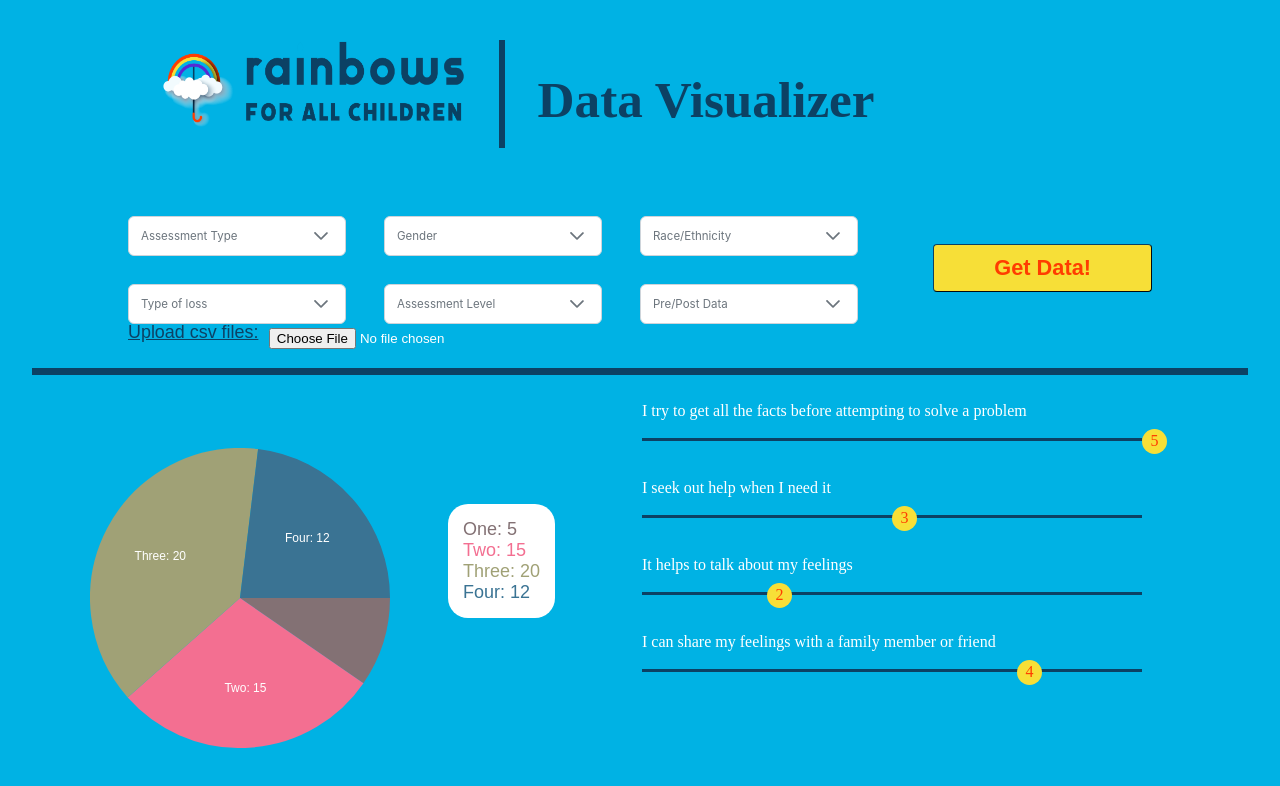
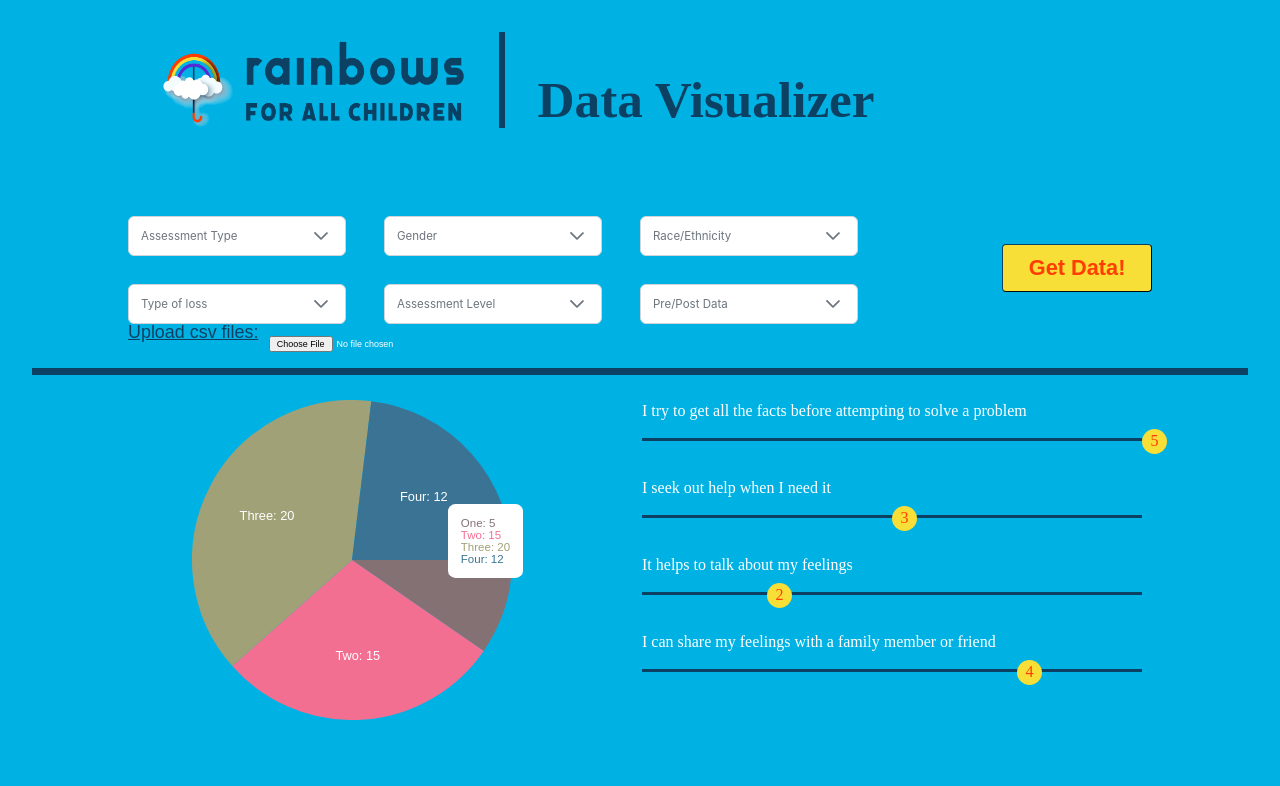
Before and after one commit to anoushkasarup/RFAC, a React (Create React App) app in the folder frontend/: page / in a window 1280 px wide. Shown: the top 786 px of the page. Built offline with nearby package versions, Linux system fonts and the light colour scheme.

Commit message:
Fixed up some formatting and made upload reset after submitted

```diff
--- a/frontend/src/App.css
+++ b/frontend/src/App.css
@@ -2,6 +2,9 @@
 
 .App {
   background-color: #00b2e4;
+  overflow: auto;
+  /* min-height: 300px;
+  min-width: 500px; */
 }
 
 .App-header {
@@ -35,8 +38,8 @@ h1{
 .vl {
   position: absolute;
   border-left: 0.5vw solid #0c4164;
-  aspect-ratio: 1/18;
-  top: 5%;
+  aspect-ratio: 1/16;
+  top: 4%;
   left: 39%;
 }
 
--- a/frontend/src/App.js
+++ b/frontend/src/App.js
@@ -31,6 +31,9 @@ function App(){
             <Slider/>
 
         </header>
+        {/* <Pie />
+
+        <Slider/> */}
     </div>
   );
 }
--- a/frontend/src/components/button.css
+++ b/frontend/src/components/button.css
@@ -2,7 +2,7 @@ button{
     font-family: sans-serif;
     background-color: #f7df37;
     color: #ff3d00;
-    padding: 10px 60px;
+    padding: 0.8% 2%;
     position: absolute;
     right: 10%;
     top: 30.5%;
--- a/frontend/src/components/fileupload.css
+++ b/frontend/src/components/fileupload.css
@@ -1,21 +1,24 @@
 .upload_button{
     position: absolute;
-    top: 41%;
+    top: 42%;
     left: 21%;
     width: 17%;
     height: 5%;
+
+    font-size: 0.7vw;
 }
+
 
 .submit_button{
     position: absolute;
-    top: 41%;
+    top: 42%;
     left: 35%;
     width: 7%;
     height: 3%;
     text-align: center;
     font-size: 1vw;
-    padding: 1px 4px;
-    border-width: 0px;
+    padding: 0.1%;
+    border-width: 0%;
     background-color: #0c4164;
     color: #f7df37;
 }
--- a/frontend/src/components/fileupload.js
+++ b/frontend/src/components/fileupload.js
@@ -1,13 +1,16 @@
 import './fileupload.css';
-import React, { useState } from 'react';
+import React, { useState, useRef } from 'react';
 import axios from 'axios';
 
 // https://www.filestack.com/fileschool/react/react-file-upload/
 function Fileupload() {
+  const fileInputRef = useRef(null);
   const [file, setFile] = useState();
+  const [showUploadButton, setShowUploadButton] = useState(true);
 
   function handleChange(event) {
     setFile(event.target.files[0]);
+    setShowUploadButton(true)
   }
 
   function handleSubmit(event) {
@@ -20,6 +23,8 @@ function Fileupload() {
 
       console.log(fileContents);
       console.log(typeof fileContents);
+      setFile(null);
+      setShowUploadButton(false);
     };
     reader.readAsText(file); // Read the file as text
 
@@ -34,18 +39,23 @@ function Fileupload() {
     };
     axios.post(url, formData, config).then((response) => {
       console.log(response.data);
+      setShowUploadButton(false);
     });
   }
 
+  function clearFile() {
+    fileInputRef.current.value = '';
+  }
+
   return (
-    <div className="App">
+    <div className="test">
       <p>
         <u>Upload csv files:</u>
       </p>
       <form onSubmit={handleSubmit}>
-        <input className="upload_button" type="file" onChange={handleChange} />
-        {file && (
-          <button className="submit_button buttonShadow" type="submit">
+        <input ref={fileInputRef} className="upload_button" type="file" onChange={handleChange} />
+        {file && showUploadButton && (
+          <button onClick={clearFile} className="submit_button buttonShadow" type="submit">
             Upload
           </button>
         )}
--- a/frontend/src/components/piechart.css
+++ b/frontend/src/components/piechart.css
@@ -1,15 +1,16 @@
-.piechart{
-    position: relative;
-    right: 400px;
-    top: 200px;
+.pie-container{
+    position: absolute;
+    left: 15%;
+    top: 50%;
+    height: 40%;
 }
 
 .pie-legend{
     font-family: sans-serif;
-    font-size: large;
+    font-size: 0.9vw;
     background-color: white;
-    padding: 15px;
-    border-radius: 20px;
+    padding: 1%;
+    border-radius: 10%;
     position:absolute;
     left: 35%;
     top: 63%;
--- a/frontend/src/components/piechart.js
+++ b/frontend/src/components/piechart.js
@@ -41,13 +41,15 @@ function Pie() {
   const data = transformInput(inputData);
 
   // Note: Piechart will only label values on the pie chart that are more than 10% of the total
-  //       This is to avoid a thin scection with overflowing words
+  //       This is to avoid a thin section with overflowing words
   return (
     <div>
+      <div className="pie-container">
         <PieChart
-        className="piechart"
           data={data}
           radius={50}
+          center={[50,50]}
+          viewBoxSize={[100,100]}
           label={({ dataEntry }) =>
             dataEntry.value > 0.1 * totalValue ? `${dataEntry.title}: ${dataEntry.value}` : ''
           }
@@ -58,6 +60,7 @@ function Pie() {
             fill: '#FFFFFF',
           }}
         />
+      </div>
       <div className="pie-legend">
         {data.map((dataEntry, index) => (
           <div key={index}>
```
Lines whose indentation alone changed are shown as unchanged.
